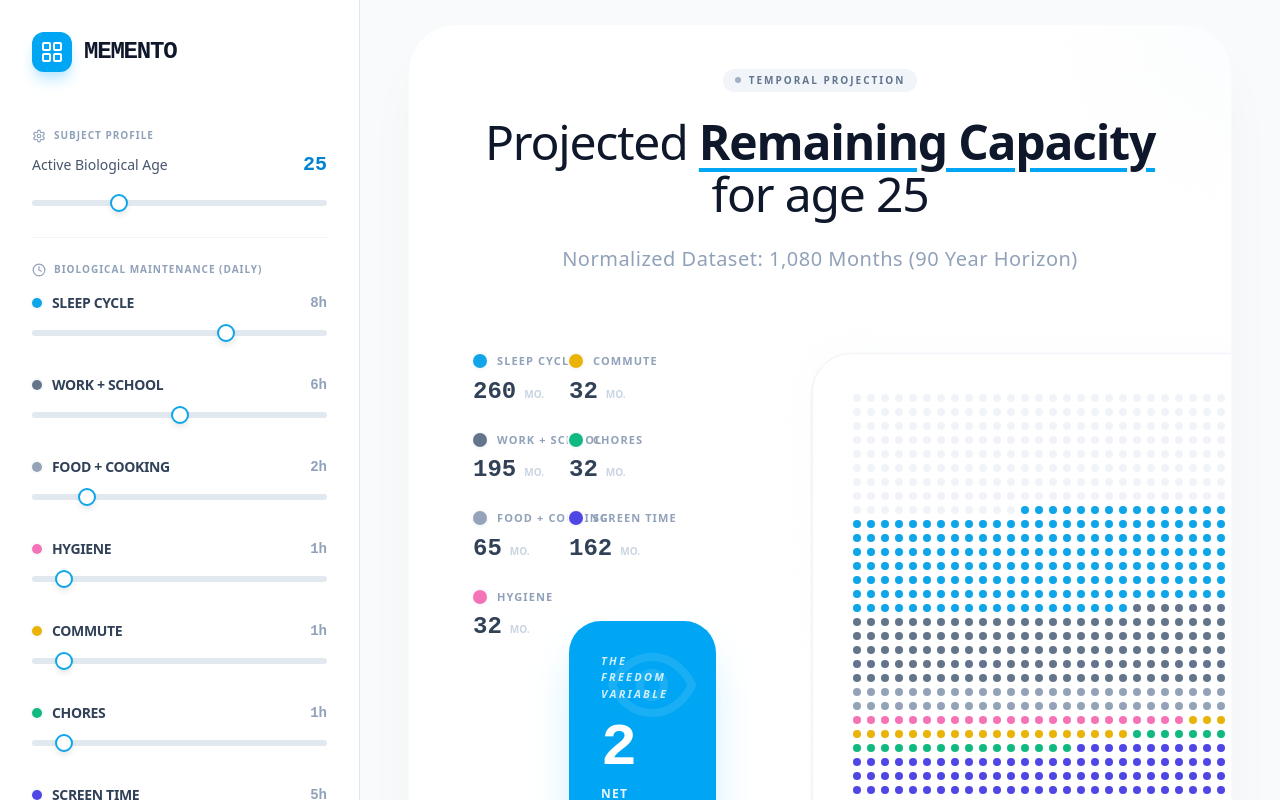
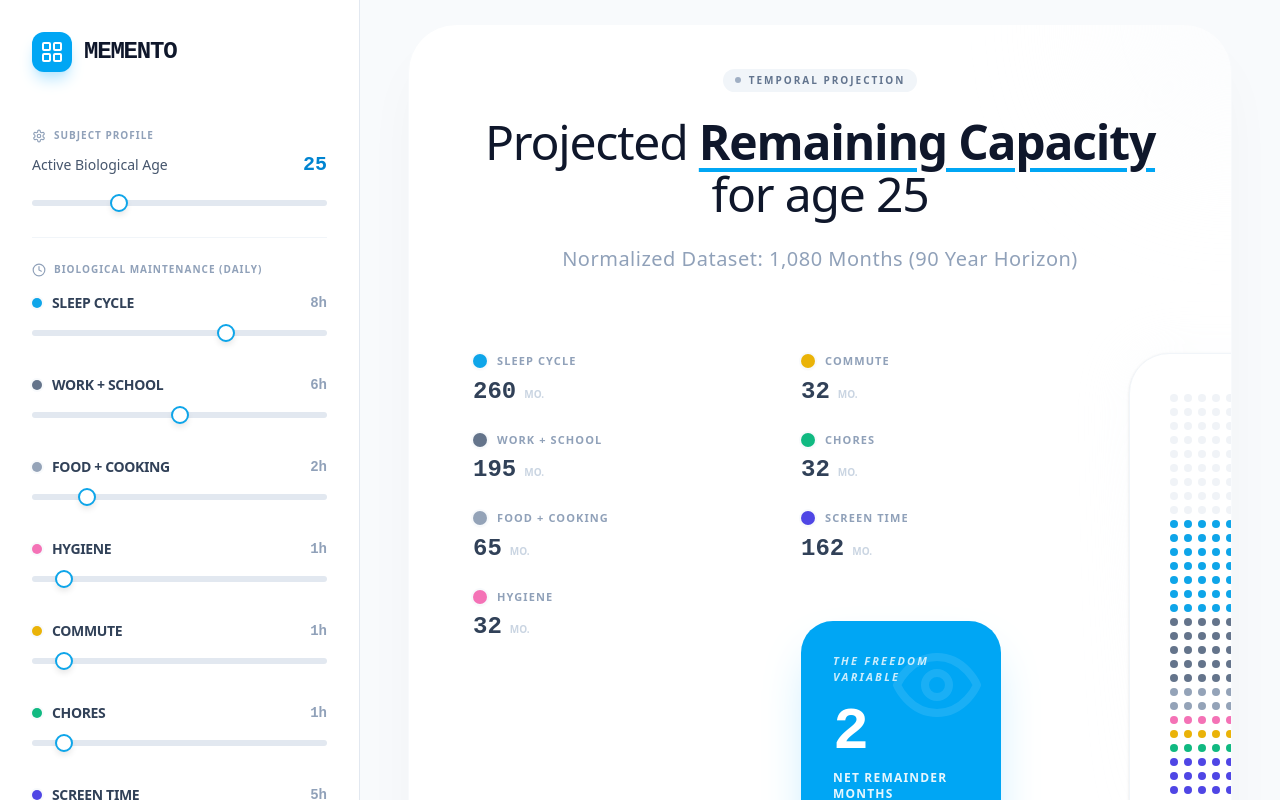
Before and after one commit to nodesagar/memento-life-expectancy, a React (Vite) app: page / in a window 1280 px wide. Shown: the top 800 px of the page. Built offline with nearby package versions, Linux system fonts and the light colour scheme.

Commit message:
style: prevent overlapping stats columns

```diff
--- a/src/App.jsx
+++ b/src/App.jsx
@@ -227,7 +227,7 @@ export default function App() {
             </header>
 
             {/* Matrix Section */}
-            <div className="relative w-full grid grid-cols-1 xl:grid-cols-[auto_auto_1fr] gap-12 xl:gap-24 items-start">
+            <div className="relative w-full grid grid-cols-1 xl:grid-cols-[minmax(200px,auto)_minmax(200px,auto)_1fr] gap-x-12 gap-y-12 xl:gap-x-32 items-start">
 
               {/* Stats - Left Col */}
               <div className="order-2 xl:order-1 flex flex-col gap-8">
```
